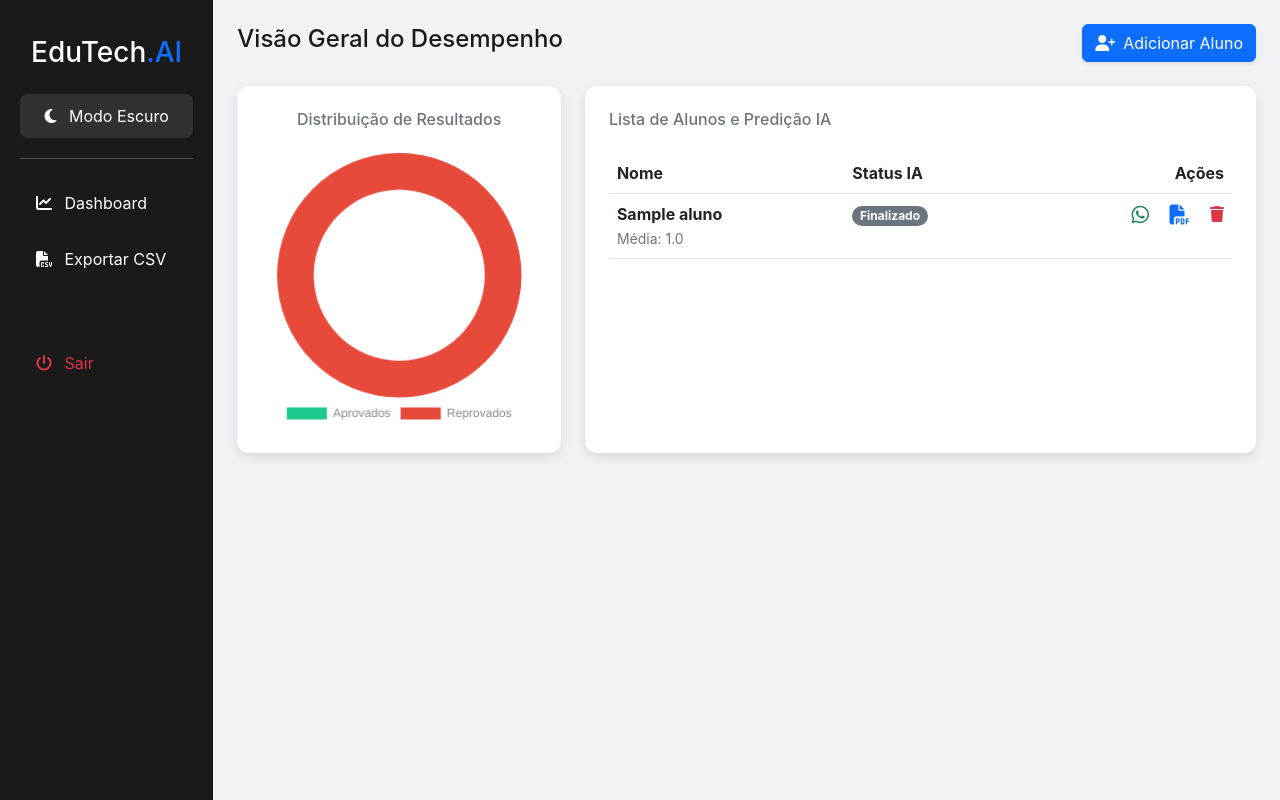
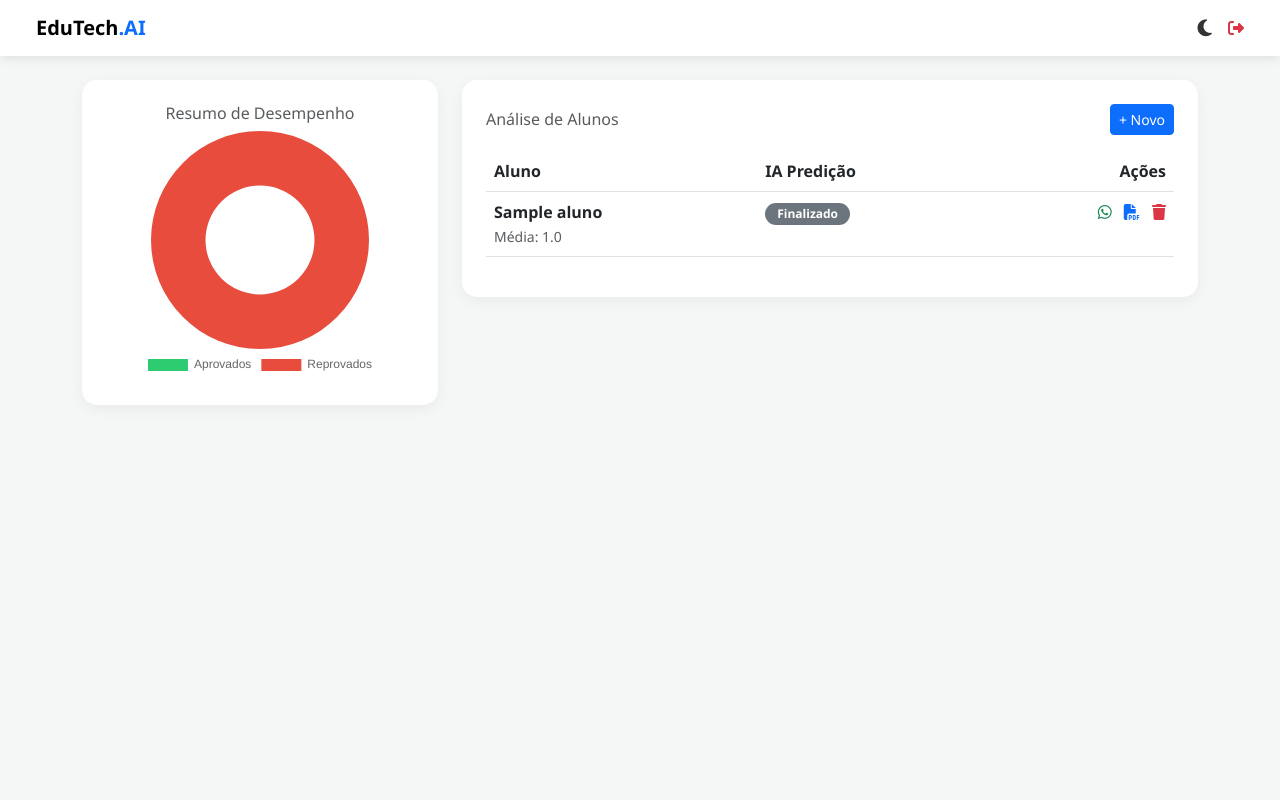
Before and after one commit to emersonsoaresdebrito206/edutech-sistema., a Flask app: page / in a window 1280 px wide. Run offline with Flask 3, Linux system fonts and the light colour scheme; the visitor is signed in with stand-in values (Sample User, id 1); tables that the repository leaves empty hold one stand-in row (values such as "Sample post").

Commit message:
Atualizar o index.html

```diff
--- a/templates/index.html
+++ b/templates/index.html
@@ -8,102 +8,75 @@
     <link rel="stylesheet" href="https://cdnjs.cloudflare.com/ajax/libs/font-awesome/6.4.0/css/all.min.css">
     <script src="https://cdn.jsdelivr.net/npm/chart.js"></script>
     <style>
-        /* Variáveis de Tema */
         :root {
-            --bg-color: #f0f2f5;
+            --bg-color: #f4f7f6;
             --card-bg: #ffffff;
-            --text-main: #1a1a1a;
-            --text-muted: #6c757d;
-            --sidebar-bg: #1a1a1a;
-            --border-color: #dee2e6;
+            --text-color: #333;
+            --sidebar-color: #1a1a1a;
         }
-
         [data-theme="dark"] {
             --bg-color: #121212;
             --card-bg: #1e1e1e;
-            --text-main: #e0e0e0;
-            --text-muted: #a0a0a0;
-            --sidebar-bg: #000000;
-            --border-color: #333333;
+            --text-color: #f1f1f1;
+            --sidebar-color: #000000;
         }
-
         body {
             background-color: var(--bg-color);
-            color: var(--text-main);
-            font-family: 'Inter', sans-serif;
-            transition: all 0.3s ease;
+            color: var(--text-color);
+            transition: 0.3s;
+            font-family: 'Segoe UI', sans-serif;
         }
-
-        .sidebar { background: var(--sidebar-bg); min-height: 100vh; color: #fff; padding: 20px; }
-
-        .card-custom {
+        .card {
+            background-color: var(--card-bg);
             border: none;
-            border-radius: 12px;
-            box-shadow: 0 4px 12px rgba(0,0,0,0.1);
-            background: var(--card-bg);
-            transition: background 0.3s ease;
-        }
-
-        .table { color: var(--text-main); border-color: var(--border-color); }
-        .table thead { background: rgba(0,0,0,0.05); color: var(--text-main); }
-
-        .theme-toggle {
-            cursor: pointer;
-            padding: 10px;
-            border-radius: 8px;
-            background: rgba(255,255,255,0.1);
-            text-align: center;
+            border-radius: 15px;
+            box-shadow: 0 4px 15px rgba(0,0,0,0.05);
             margin-bottom: 20px;
         }
-
-        .theme-toggle:hover { background: rgba(255,255,255,0.2); }
+        .navbar { background-color: var(--card-bg); box-shadow: 0 2px 10px rgba(0,0,0,0.1); }
+        .btn-theme { cursor: pointer; font-size: 1.2rem; color: var(--text-color); }
+        .chart-container { position: relative; height: 250px; width: 100%; }
+        .table { color: var(--text-color); }
+        .badge-pill { border-radius: 50px; padding: 5px 12px; }
     </style>
 </head>
 <body>
 
+<nav class="navbar navbar-expand-lg px-4 mb-4">
     <div class="container-fluid">
-    <div class="row">
-        <nav class="col-md-2 d-none d-md-block sidebar">
-            <h3 class="text-center mb-4 mt-3">EduTech<span class="text-primary">.AI</span></h3>
-
-            <div class="theme-toggle" onclick="toggleTheme()">
+        <span class="navbar-brand fw-bold">EduTech<span class="text-primary">.AI</span></span>
+        <div class="d-flex align-items-center">
+            <div class="btn-theme me-3" onclick="toggleTheme()">
                 <i id="theme-icon" class="fas fa-moon"></i>
-                <span id="theme-text" class="ms-2">Modo Escuro</span>
             </div>
-
-            <hr>
-            <ul class="nav flex-column mt-4">
-                <li class="nav-item mb-3"><a class="nav-link text-white" href="#"><i class="fas fa-chart-line me-2"></i> Dashboard</a></li>
-                <li class="nav-item mb-3"><a class="nav-link text-white" href="{{ url_for('exportar_dados') }}"><i class="fas fa-file-csv me-2"></i> Exportar CSV</a></li>
-                <li class="nav-item mt-5"><a class="nav-link text-danger" href="{{ url_for('logout') }}"><i class="fas fa-power-off me-2"></i> Sair</a></li>
-            </ul>
+            <a href="{{ url_for('logout') }}" class="text-danger"><i class="fas fa-sign-out-alt"></i></a>
+        </div>
+    </div>
 </nav>
 
-        <main class="col-md-10 p-4">
-            <div class="d-flex justify-content-between align-items-center mb-4">
-                <h4>Visão Geral do Desempenho</h4>
-                <button class="btn btn-primary shadow-sm" data-bs-toggle="modal" data-bs-target="#addModal">
-                    <i class="fas fa-user-plus me-2"></i>Adicionar Aluno
-                </button>
-            </div>
-
+<div class="container">
     <div class="row">
-                <div class="col-md-4 mb-4">
-                    <div class="card card-custom p-4 text-center h-100">
-                        <h6 style="color: var(--text-muted)" class="mb-4">Distribuição de Resultados</h6>
+        <div class="col-lg-4">
+            <div class="card p-4">
+                <h6 class="text-center opacity-75">Resumo de Desempenho</h6>
+                <div class="chart-container">
                     <canvas id="meuGrafico"></canvas>
                 </div>
             </div>
+        </div>
 
-                <div class="col-md-8 mb-4">
-                    <div class="card card-custom p-4 h-100">
-                        <h6 style="color: var(--text-muted)" class="mb-4">Lista de Alunos e Predição IA</h6>
+        <div class="col-lg-8">
+            <div class="card p-4">
+                <div class="d-flex justify-content-between align-items-center mb-3">
+                    <h6 class="opacity-75 mb-0">Análise de Alunos</h6>
+                    <button class="btn btn-primary btn-sm" data-bs-toggle="modal" data-bs-target="#addModal">+ Novo</button>
+                </div>
                 <div class="table-responsive">
                     <table class="table table-hover">
                         <thead>
                             <tr>
-                                        <th>Nome</th>
-                                        <th>Status IA</th>
+                                <th>Aluno</th>
+                                <th>IA Predição</th>
                                 <th class="text-end">Ações</th>
                             </tr>
                         </thead>
@@ -112,16 +85,16 @@
                             <tr>
                                 <td>
                                     <strong>{{ aluno.nome }}</strong><br>
-                                            <small style="color: var(--text-muted)">Média: {{ "%.1f"|format(aluno.media) }}</small>
+                                    <small class="text-muted">Média: {{ "%.1f"|format(aluno.media) }}</small>
                                 </td>
                                 <td>
-                                            <span class="badge bg-{{ aluno.predicao.cor }} rounded-pill">
+                                    <span class="badge bg-{{ aluno.predicao.cor }} badge-pill">
                                         {{ aluno.predicao.status }}
                                     </span>
                                 </td>
                                 <td class="text-end">
-                                            <a href="{{ url_for('enviar_whatsapp', id=aluno.id) }}" class="text-success me-3"><i class="fab fa-whatsapp fa-lg"></i></a>
-                                            <a href="{{ url_for('gerar_boletim', id=aluno.id) }}" class="text-primary me-3"><i class="fas fa-file-pdf fa-lg"></i></a>
+                                    <a href="{{ url_for('enviar_whatsapp', id=aluno.id) }}" class="text-success me-2"><i class="fab fa-whatsapp"></i></a>
+                                    <a href="{{ url_for('gerar_boletim', id=aluno.id) }}" class="text-primary me-2"><i class="fas fa-file-pdf"></i></a>
                                     <a href="{{ url_for('delete_student', id=aluno.id) }}" class="text-danger"><i class="fas fa-trash"></i></a>
                                 </td>
                             </tr>
@@ -132,38 +105,47 @@
             </div>
         </div>
     </div>
-        </main>
+</div>
+
+<div class="modal fade" id="addModal" tabindex="-1">
+    <div class="modal-dialog">
+        <div class="modal-content bg-dark text-white">
+            <form action="{{ url_for('add_student') }}" method="POST" class="p-4">
+                <h5 class="mb-3">Cadastrar Aluno</h5>
+                <input type="text" name="nome" placeholder="Nome" class="form-control mb-3" required>
+                <input type="text" name="matricula" placeholder="Matrícula" class="form-control mb-3" required>
+                <input type="text" name="telefone" placeholder="Telefone" class="form-control mb-3" required>
+                <div class="row">
+                    <div class="col"><input type="number" step="0.1" name="nota1" placeholder="N1" class="form-control mb-3"></div>
+                    <div class="col"><input type="number" step="0.1" name="nota2" placeholder="N2" class="form-control mb-3"></div>
+                    <div class="col"><input type="number" step="0.1" name="nota3" placeholder="N3" class="form-control mb-3"></div>
+                </div>
+                <button type="submit" class="btn btn-primary w-100">Salvar</button>
+            </form>
+        </div>
     </div>
 </div>
 
 <script>
-    // Lógica do Tema
     function toggleTheme() {
         const body = document.body;
         const icon = document.getElementById('theme-icon');
-        const text = document.getElementById('theme-text');
-
         if (body.getAttribute('data-theme') === 'dark') {
             body.removeAttribute('data-theme');
             icon.className = 'fas fa-moon';
-            text.innerText = 'Modo Escuro';
             localStorage.setItem('theme', 'light');
         } else {
             body.setAttribute('data-theme', 'dark');
             icon.className = 'fas fa-sun';
-            text.innerText = 'Modo Claro';
             localStorage.setItem('theme', 'dark');
         }
     }
 
-    // Persistir o tema ao carregar
     if (localStorage.getItem('theme') === 'dark') {
         document.body.setAttribute('data-theme', 'dark');
         document.getElementById('theme-icon').className = 'fas fa-sun';
-        document.getElementById('theme-text').innerText = 'Modo Claro';
     }
 
-    // Configuração do Gráfico
     const ctx = document.getElementById('meuGrafico').getContext('2d');
     new Chart(ctx, {
         type: 'doughnut',
@@ -171,19 +153,16 @@
             labels: ['Aprovados', 'Reprovados'],
             datasets: [{
                 data: [{{ apr }}, {{ rep }}],
-                backgroundColor: ['#1cc88a', '#e74a3b'],
+                backgroundColor: ['#2ecc71', '#e74c3c'],
                 borderWidth: 0
             }]
         },
         options: {
-            cutout: '70%',
-            plugins: {
-                legend: { position: 'bottom', labels: { color: '#888' } }
-            }
+            maintainAspectRatio: false,
+            plugins: { legend: { position: 'bottom' } }
         }
     });
 </script>
-
 <script src="https://cdn.jsdelivr.net/npm/bootstrap@5.3.0/dist/js/bootstrap.bundle.min.js"></script>
 </body>
 </html>
```
Lines whose indentation alone changed are shown as unchanged.
